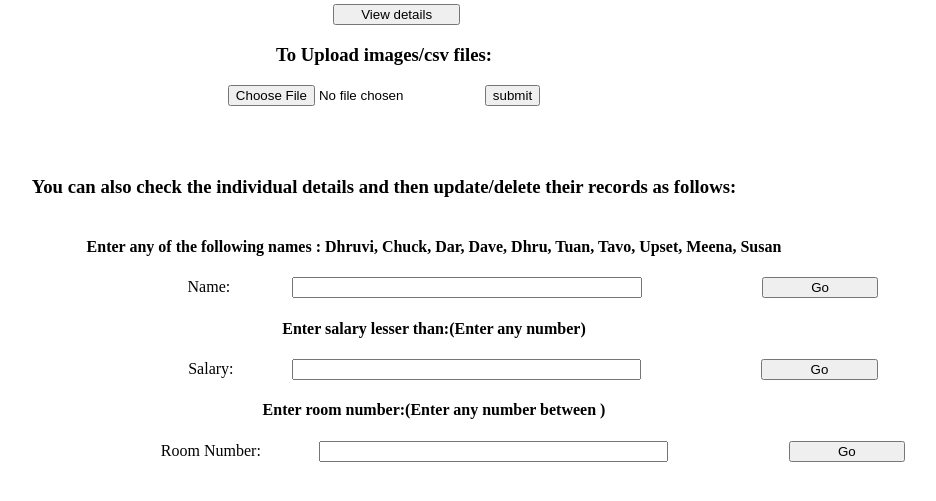
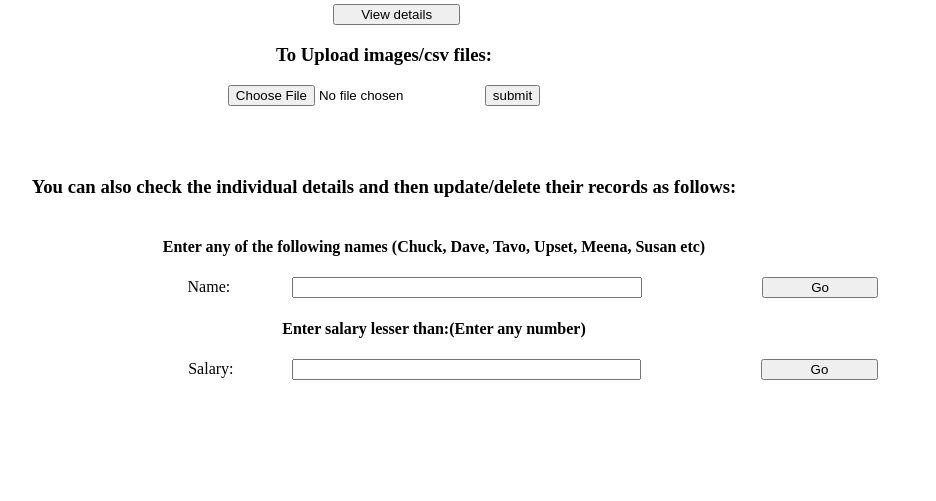
Before and after one commit to VijethaShenoyB/Assignment1, a Flask app: page / in a window 1280 px wide. Shown: the part 277-778 px from the top of the page, without its empty margins (256-1192 px from the left). Run offline with Flask 2, Linux system fonts and the light colour scheme.

Commit message:
new update

```diff
--- a/templates/index.html
+++ b/templates/index.html
@@ -32,7 +32,7 @@
         <br>
         <p><center><h3>You can also check the individual details and then update/delete their records as follows:</h3></p>
         <form action="/takedata" , method="POST" , method = "GET" style="margin-left: 100px; margin-top: 40px;">
-            <p><h4>Enter any of the following names : Dhruvi, Chuck, Dar, Dave, Dhru, Tuan, Tavo, Upset, Meena, Susan</h4></p>
+            <p><h4>Enter any of the following names (Chuck, Dave, Tavo, Upset, Meena, Susan etc) </h4></p>
         <label id="labels">Name:</label>
         <input type="text" id="SearchBar" name="SearchBar"/>
         <input type="submit" id="button" style="margin-left: 10%;width: 10%;" value="Go"/>
@@ -42,11 +42,6 @@
             <center><label id="labels">Salary:</label><input type="text" id="searchBar" name="salBar"/>
             <input type="submit" style="margin-left: 10%;width: 10%;" value="Go"/></center>
         </form></center>
-        <form action="/roomdata" , method="POST" , method = "GET" style="margin-left: 100px;">
-            <center><label id="labels"><h4>Enter room number:(Enter any number between )</h4></label>
-            <label id="labels">Room Number:</label><input type="text" id="SearchBar"/>
-            <input type="submit" style="margin-left: 10%;width: 10%;" value="Go"/></center>
-        </form></center>
 
 
     </body>
```
